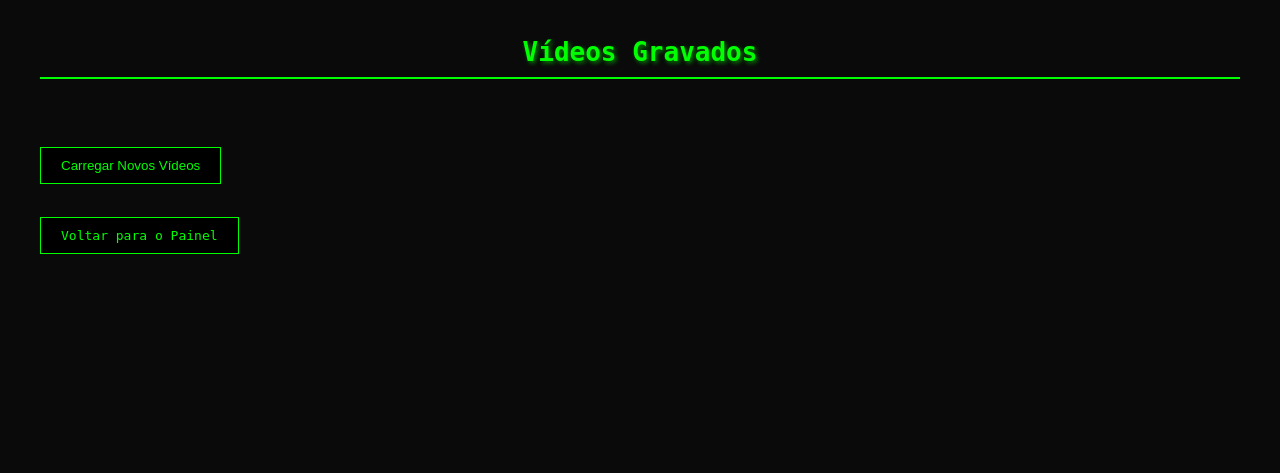
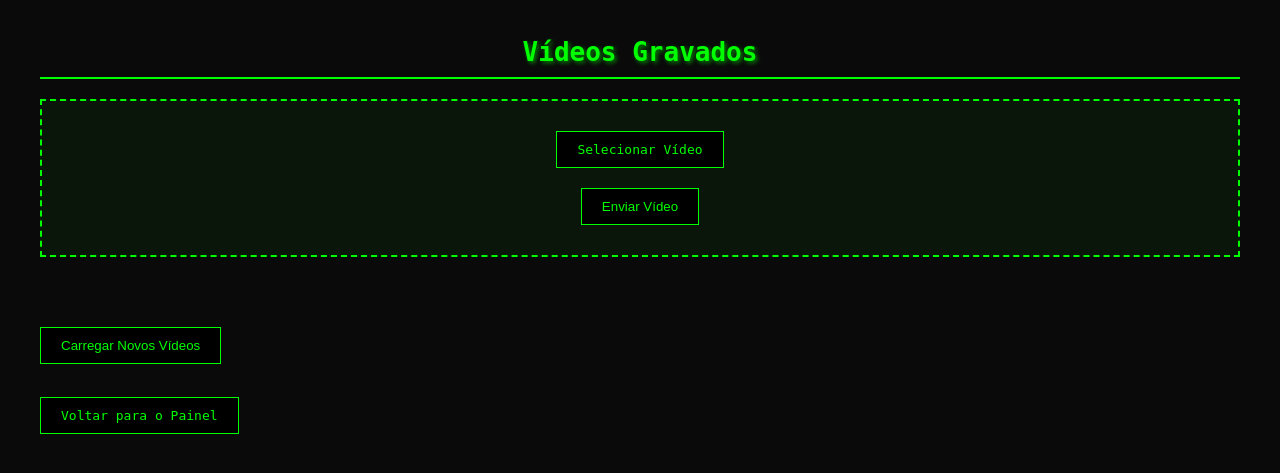
Before and after one commit to akilacorp/AESCORP2, a Flask app: page /videos in a window 1280 px wide. Shown: the top 473 px of the page. Run offline with Flask 2, Linux system fonts and the light colour scheme.

Commit message:
Update videos.html

```diff
--- a/templates/videos.html
+++ b/templates/videos.html
@@ -57,17 +57,54 @@
             color: #000;
             box-shadow: 0 0 10px #00ff00;
         }
+        .upload-section {
+            text-align: center;
+            margin: 20px 0;
+            padding: 20px;
+            border: 2px dashed #00ff00;
+            background: rgba(0, 255, 0, 0.05);
+        }
+        .upload-section:hover {
+            background: rgba(0, 255, 0, 0.1);
+        }
+        input[type="file"] {
+            display: none;
+        }
+        .upload-label {
+            display: inline-block;
+            padding: 10px 20px;
+            background: #000;
+            color: #00ff00;
+            border: 1px solid #00ff00;
+            cursor: pointer;
+            margin: 10px 0;
+        }
+        .upload-label:hover {
+            background: #00ff00;
+            color: #000;
+            box-shadow: 0 0 10px #00ff00;
+        }
     </style>
 </head>
 <body>
     <div class="container">
         <h1>Vídeos Gravados</h1>
+        <div class="upload-section">
+            <form action="/upload_video" method="post" enctype="multipart/form-data">
+                <label class="upload-label" for="video">
+                    Selecionar Vídeo
+                    <input type="file" id="video" name="video" accept="video/*" required>
+                </label>
+                <br>
+                <button type="submit">Enviar Vídeo</button>
+            </form>
+        </div>
         <div class="gallery">
             {% for video in videos %}
             <div class="video-card">
                 <video controls>
-                    <source src="/uploads/videos/{{ video }}" type="video/webm">
-                    Seu navegador não suporta vídeos.
+                    <source src="/uploads/videos/{{ video }}" type="video/mp4">
+                    Seu navegador não suporta o elemento de vídeo.
                 </video>
                 <div class="video-info">{{ video }}</div>
             </div>
```
